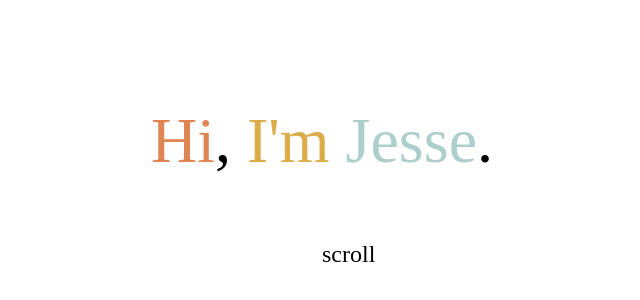
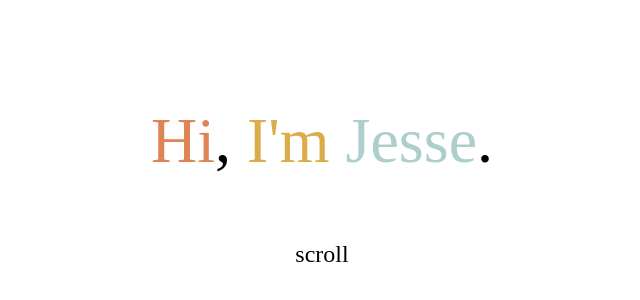
Before and after one commit to jessehorne/jessehorne.dev, a plain HTML site: page index.html in a window 1280 px wide. Shown: the part 472-772 px from the top of the page, 318-958 px from the left. Drawn offline with Linux system fonts and the light colour scheme.

Commit message:
styling issues

```diff
--- a/css/style.css
+++ b/css/style.css
@@ -26,14 +26,15 @@ html, body {
 }
 
 b {
-
+	font-size: 1em;
 }
 
 .scrolldown {
+	width:100%;
+	text-align: center;
 	position: fixed;
 	bottom: 60px;
 	font-size: 24px;
-	left: 50%;
 	animation: scroll 2s ease-in-out infinite;
 }
 
```
